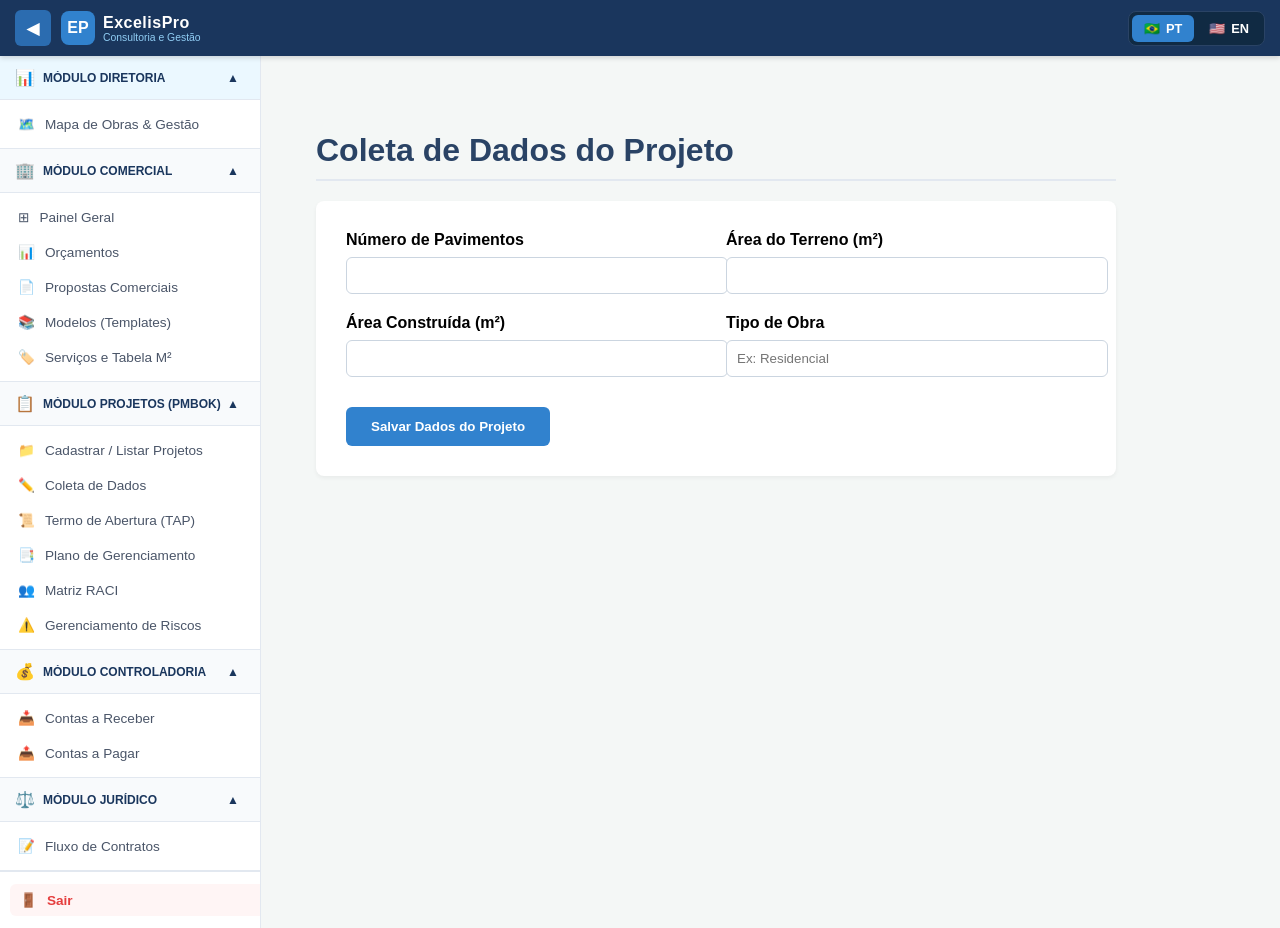
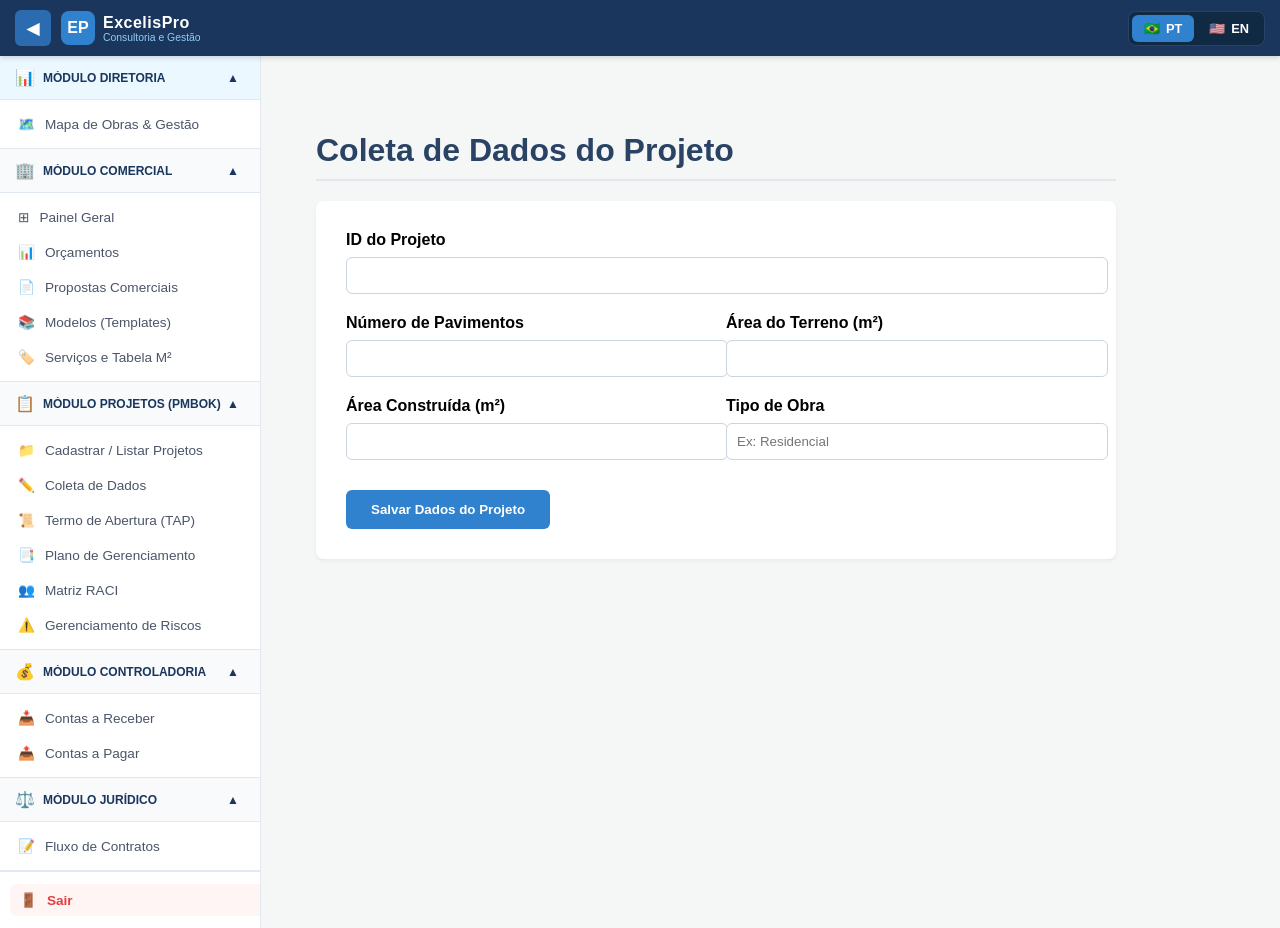
Before and after one commit to gestaoexcelispro/excelispro, a Next.js app: page /dashboard/projetos/coleta in a window 1280 px wide. Built offline with nearby package versions, Linux system fonts and the light colour scheme.

Commit message:
Update page.js

```diff
--- a/src/app/dashboard/projetos/coleta/page.js
+++ b/src/app/dashboard/projetos/coleta/page.js
@@ -1,21 +1,39 @@
 'use client';
 import { useState } from 'react';
 import { useLanguage } from '../../../../contexts/LanguageContext';
+import { supabase } from '../../../../lib/supabase';
 
 export default function ColetaDadosPage() {
   const { lang } = useLanguage();
 
   const [formData, setFormData] = useState({
+    projeto_id: '',
     pavimentos: '',
     areaTerreno: '',
     areaConstruida: '',
     tipoObra: ''
   });
 
-  const handleSubmit = (e) => {
+  const handleSubmit = async (e) => {
     e.preventDefault();
-    console.log("Dados salvos:", formData);
-    alert(lang === 'en-US' ? 'Data saved successfully!' : 'Dados salvos com sucesso!');
+
+    // Enviando para a tabela coleta_dados no Supabase
+    const { error } = await supabase.from('coleta_dados').insert([
+      {
+        projeto_id: formData.projeto_id,
+        pavimentos: formData.pavimentos,
+        area_terreno: formData.areaTerreno,
+        area_construida: formData.areaConstruida,
+        tipo_obra: formData.tipoObra
+      }
+    ]);
+
+    if (error) {
+      alert(lang === 'en-US' ? 'Error saving data: ' + error.message : 'Erro ao salvar dados: ' + error.message);
+    } else {
+      alert(lang === 'en-US' ? 'Data saved successfully!' : 'Dados salvos com sucesso!');
+      setFormData({ projeto_id: '', pavimentos: '', areaTerreno: '', areaConstruida: '', tipoObra: '' });
+    }
   };
 
   return (
@@ -25,26 +43,33 @@ export default function ColetaDadosPage() {
       </h1>
 
       <form onSubmit={handleSubmit} style={{ backgroundColor: 'white', padding: '30px', borderRadius: '8px', boxShadow: '0 2px 4px rgba(0,0,0,0.05)' }}>
+
+        {/* Campo de vínculo com o ID do projeto */}
+        <div style={{ marginBottom: '20px' }}>
+          <label style={{ display: 'block', marginBottom: '8px', fontWeight: 'bold' }}>{lang === 'en-US' ? 'Project ID' : 'ID do Projeto'}</label>
+          <input type="text" required value={formData.projeto_id} onChange={(e) => setFormData({...formData, projeto_id: e.target.value})} style={{ width: '100%', padding: '10px', borderRadius: '6px', border: '1px solid #cbd5e0' }} />
+        </div>
+
         <div style={{ display: 'grid', gridTemplateColumns: '1fr 1fr', gap: '20px' }}>
 
           <div>
             <label style={{ display: 'block', marginBottom: '8px', fontWeight: 'bold' }}>{lang === 'en-US' ? 'Number of Floors' : 'Número de Pavimentos'}</label>
-            <input type="number" onChange={(e) => setFormData({...formData, pavimentos: e.target.value})} style={{ width: '100%', padding: '10px', borderRadius: '6px', border: '1px solid #cbd5e0' }} />
+            <input type="number" value={formData.pavimentos} onChange={(e) => setFormData({...formData, pavimentos: e.target.value})} style={{ width: '100%', padding: '10px', borderRadius: '6px', border: '1px solid #cbd5e0' }} />
           </div>
 
           <div>
             <label style={{ display: 'block', marginBottom: '8px', fontWeight: 'bold' }}>{lang === 'en-US' ? 'Land Area (m²)' : 'Área do Terreno (m²)'}</label>
-            <input type="number" onChange={(e) => setFormData({...formData, areaTerreno: e.target.value})} style={{ width: '100%', padding: '10px', borderRadius: '6px', border: '1px solid #cbd5e0' }} />
+            <input type="number" value={formData.areaTerreno} onChange={(e) => setFormData({...formData, areaTerreno: e.target.value})} style={{ width: '100%', padding: '10px', borderRadius: '6px', border: '1px solid #cbd5e0' }} />
           </div>
 
           <div>
             <label style={{ display: 'block', marginBottom: '8px', fontWeight: 'bold' }}>{lang === 'en-US' ? 'Built Area (m²)' : 'Área Construída (m²)'}</label>
-            <input type="number" onChange={(e) => setFormData({...formData, areaConstruida: e.target.value})} style={{ width: '100%', padding: '10px', borderRadius: '6px', border: '1px solid #cbd5e0' }} />
+            <input type="number" value={formData.areaConstruida} onChange={(e) => setFormData({...formData, areaConstruida: e.target.value})} style={{ width: '100%', padding: '10px', borderRadius: '6px', border: '1px solid #cbd5e0' }} />
           </div>
 
           <div>
             <label style={{ display: 'block', marginBottom: '8px', fontWeight: 'bold' }}>{lang === 'en-US' ? 'Type of Work' : 'Tipo de Obra'}</label>
-            <input type="text" onChange={(e) => setFormData({...formData, tipoObra: e.target.value})} placeholder="Ex: Residencial" style={{ width: '100%', padding: '10px', borderRadius: '6px', border: '1px solid #cbd5e0' }} />
+            <input type="text" value={formData.tipoObra} onChange={(e) => setFormData({...formData, tipoObra: e.target.value})} placeholder="Ex: Residencial" style={{ width: '100%', padding: '10px', borderRadius: '6px', border: '1px solid #cbd5e0' }} />
           </div>
 
         </div>
```
